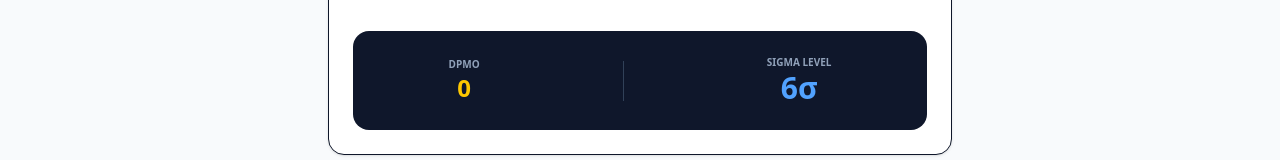
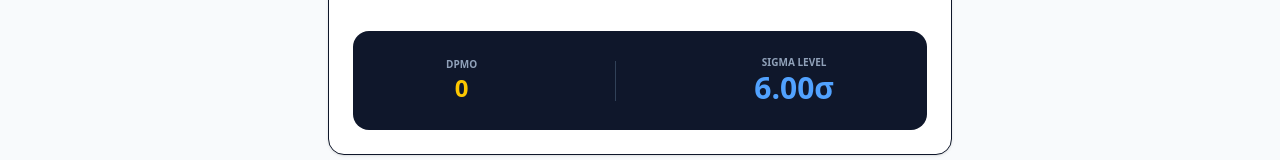
Before and after one commit to Tech-Ohmer/lss-sensei, a React app: page / in a window 1280 px wide. Both pictures are taken after a click on the button "Pro Tools". Shown: the part 565-725 px from the top of the page. Built offline with nearby package versions, Linux system fonts and the light colour scheme; the HTML template or start-up script is replaced by a standard one.

Commit message:
Fix: Improved calculator precision and input validation

```diff
--- a/src/App.tsx
+++ b/src/App.tsx
@@ -215,27 +215,27 @@ function App() {
               <div className="space-y-4">
                 <div>
                   <label className="block text-xs font-bold text-slate-400 uppercase mb-1">Number of Defects</label>
-                  <input type="number" value={calcDefects} onChange={(e) => setCalcDefects(Number(e.target.value))} className="w-full p-3 border rounded-xl bg-slate-50 font-bold text-slate-700" />
+                  <input type="number" min="0" value={calcDefects} onChange={(e) => setCalcDefects(Math.max(0, Number(e.target.value)))} className="w-full p-3 border rounded-xl bg-slate-50 font-bold text-slate-700" />
                 </div>
                 <div>
                   <label className="block text-xs font-bold text-slate-400 uppercase mb-1">Total Units Produced</label>
-                  <input type="number" value={calcUnits} onChange={(e) => setCalcUnits(Number(e.target.value))} className="w-full p-3 border rounded-xl bg-slate-50 font-bold text-slate-700" />
+                  <input type="number" min="1" value={calcUnits} onChange={(e) => setCalcUnits(Math.max(1, Number(e.target.value)))} className="w-full p-3 border rounded-xl bg-slate-50 font-bold text-slate-700" />
                 </div>
                 <div>
                   <label className="block text-xs font-bold text-slate-400 uppercase mb-1">Opportunities Per Unit</label>
-                  <input type="number" value={calcOps} onChange={(e) => setCalcOps(Number(e.target.value))} className="w-full p-3 border rounded-xl bg-slate-50 font-bold text-slate-700" />
+                  <input type="number" min="1" value={calcOps} onChange={(e) => setCalcOps(Math.max(1, Number(e.target.value)))} className="w-full p-3 border rounded-xl bg-slate-50 font-bold text-slate-700" />
                 </div>
               </div>
 
               <div className="mt-8 p-6 bg-slate-900 rounded-2xl text-white flex justify-around items-center">
                 <div className="text-center">
                   <div className="text-[10px] uppercase font-bold text-slate-400">DPMO</div>
-                  <div className="text-2xl font-bold text-yellow-400">{dpmo.toLocaleString()}</div>
+                  <div className="text-2xl font-bold text-yellow-400">{dpmo.toLocaleString(undefined, { maximumFractionDigits: 2 })}</div>
                 </div>
                 <div className="w-px h-10 bg-slate-700"></div>
                 <div className="text-center">
                   <div className="text-[10px] uppercase font-bold text-slate-400">Sigma Level</div>
-                  <div className="text-3xl font-black text-blue-400">{sigma}σ</div>
+                  <div className="text-3xl font-black text-blue-400">{calcUnits > 0 ? sigma.toFixed(2) : "0.00"}σ</div>
                 </div>
               </div>
             </div>
--- a/src/data/calculators.ts
+++ b/src/data/calculators.ts
@@ -1,21 +1,30 @@
 export const calculateDPMO = (defects: number, totalUnits: number, opportunitiesPerUnit: number) => {
-  if (totalUnits === 0 || opportunitiesPerUnit === 0) return 0;
-  return (defects / (totalUnits * opportunitiesPerUnit)) * 1000000;
+  if (totalUnits <= 0 || opportunitiesPerUnit <= 0) return 0;
+  const dpmo = (defects / (totalUnits * opportunitiesPerUnit)) * 1000000;
+  return Math.max(0, dpmo);
 };
 
+/**
+ * Calculates the Sigma Level based on DPMO.
+ * Uses a more precise approximation including the standard 1.5 sigma shift.
+ */
 export const getSigmaLevel = (dpmo: number) => {
-  if (dpmo <= 0) return 6;
-  // Approximation of Sigma Level based on DPMO (Yield to Z-score)
-  // 3.4 DPMO = 6 Sigma
-  // 233 DPMO = 5 Sigma
-  // 6210 DPMO = 4 Sigma
-  // 66807 DPMO = 3 Sigma
-  // 308537 DPMO = 2 Sigma
-  // 691462 DPMO = 1 Sigma
-  if (dpmo <= 3.4) return 6;
-  if (dpmo <= 233) return 5;
-  if (dpmo <= 6210) return 4;
-  if (dpmo <= 66807) return 3;
-  if (dpmo <= 308537) return 2;
-  return 1;
+  if (dpmo <= 0) return 6.0;
+
+  // Convert DPMO to Yield
+  const yieldVal = 1 - (dpmo / 1000000);
+
+  if (yieldVal <= 0) return 0.0;
+  if (yieldVal >= 0.9999966) return 6.0;
+
+  // Simple but much more accurate linear-ish approximation for the range 1-6 sigma
+  // Formula: Sigma = 0.8406 + SQRT(29.37 - 2.221 * LN(DPMO))
+  // (Approximation valid for DPMO > 0)
+  try {
+    const lnDpmo = Math.log(dpmo);
+    const sigma = 0.8406 + Math.sqrt(Math.max(0, 29.37 - 2.221 * lnDpmo));
+    return parseFloat(sigma.toFixed(2));
+  } catch (e) {
+    return 1.0;
+  }
 };
```
